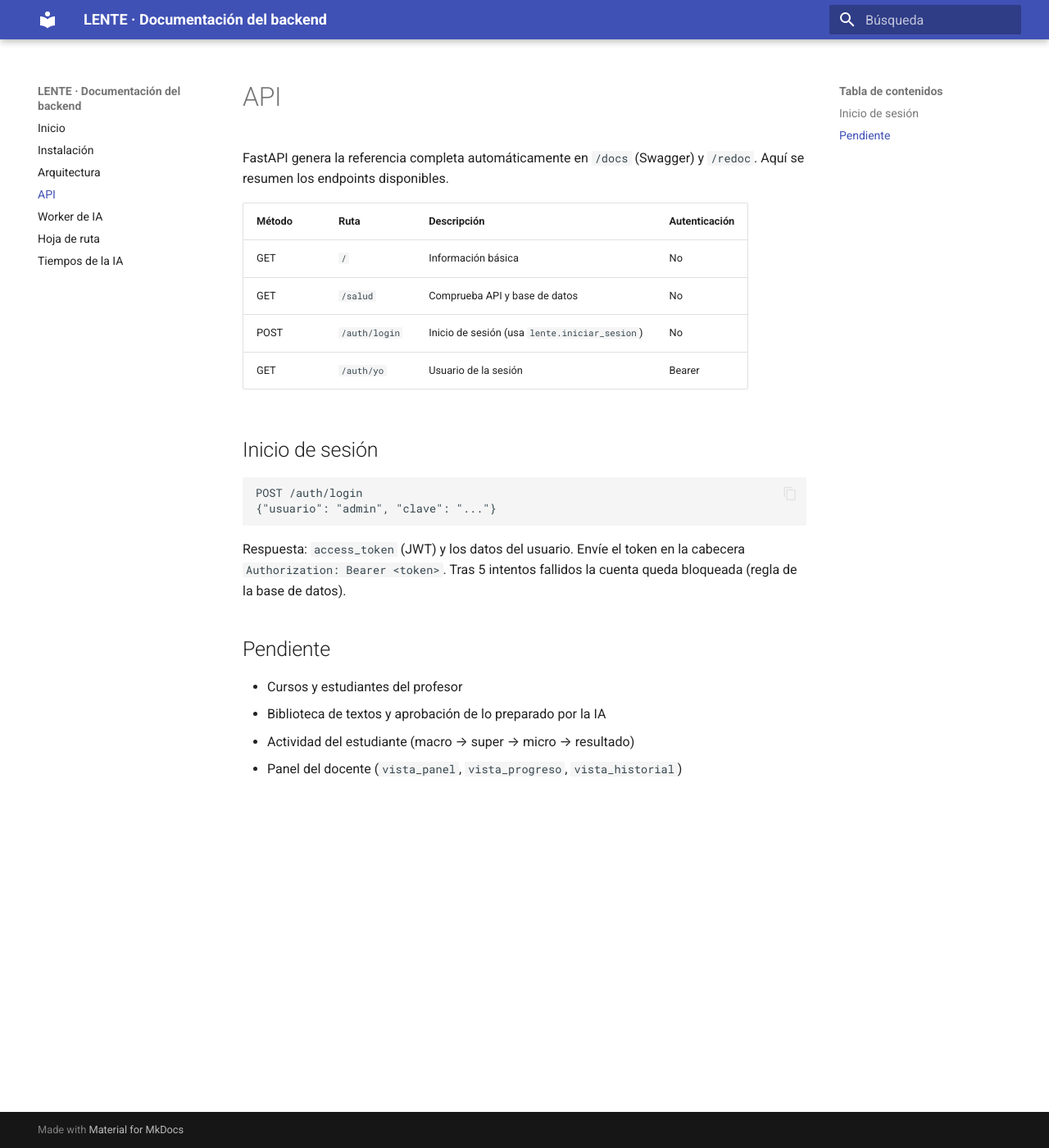
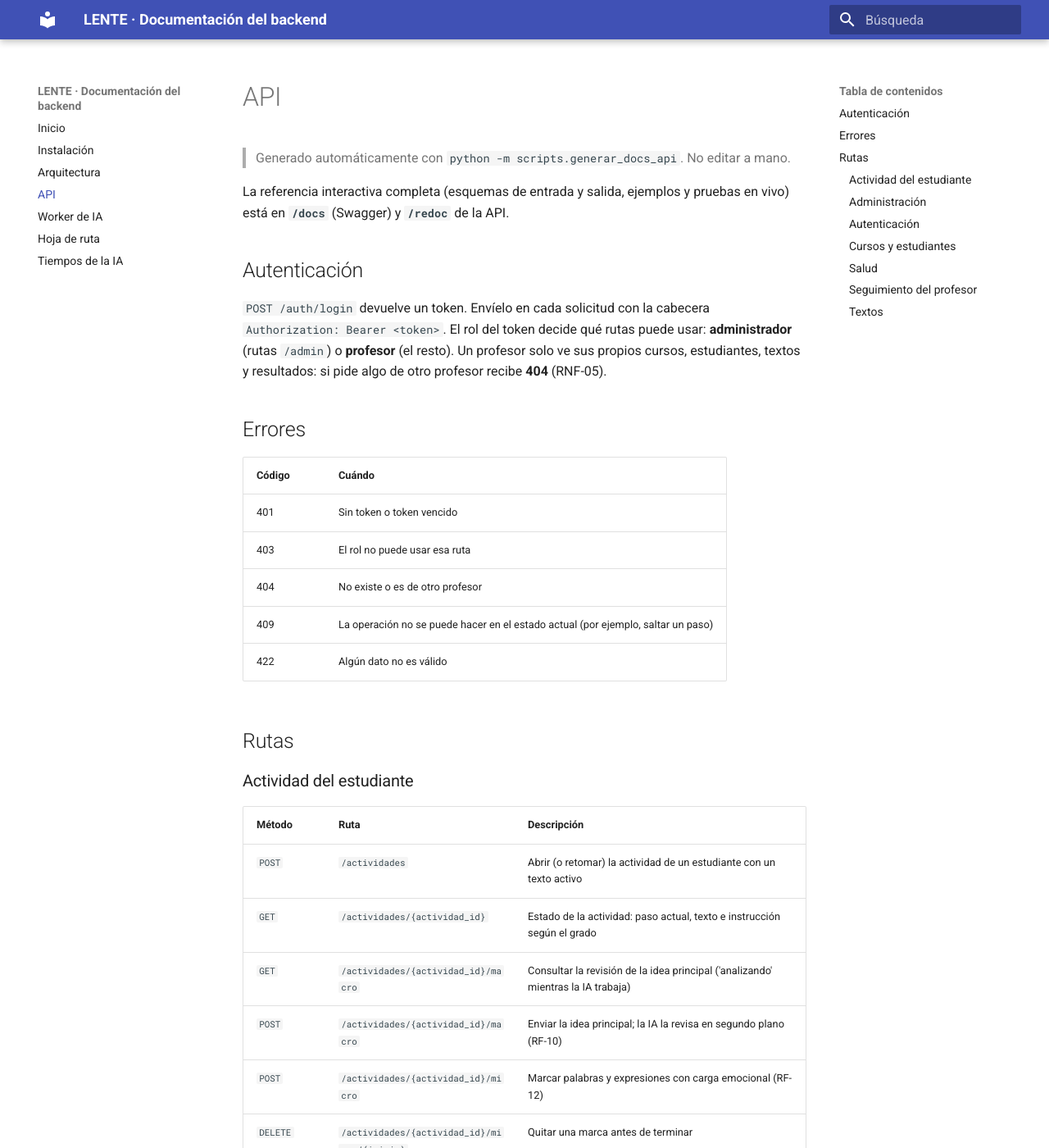
Before and after one commit to mvega09/lente, an MkDocs documentation site: the page built from docs/api.md, in a window 1280 px wide and 1400 px high. Shown: the whole window at 82% size. Built offline with MkDocs 1.6.1 and Material for MkDocs 9.7.7, drawn with Linux system fonts in a browser that asks for light colours; some of the changed text lies outside the part shown.

Commit message:
docs/api.md generado desde OpenAPI; script de base de pruebas ejecutable
Co-Authored-By: Claude Opus 5.5 <noreply@anthropic.com>

````diff
--- a/docs/api.md
+++ b/docs/api.md
@@ -1,29 +1,122 @@
 # API
 
-FastAPI genera la referencia completa automáticamente en `/docs` (Swagger) y
-`/redoc`. Aquí se resumen los endpoints disponibles.
+> Generado automáticamente con `python -m scripts.generar_docs_api`. No editar a mano.
 
-| Método | Ruta | Descripción | Autenticación |
-|---|---|---|---|
-| GET | `/` | Información básica | No |
-| GET | `/salud` | Comprueba API y base de datos | No |
-| POST | `/auth/login` | Inicio de sesión (usa `lente.iniciar_sesion`) | No |
-| GET | `/auth/yo` | Usuario de la sesión | Bearer |
+La referencia interactiva completa (esquemas de entrada y salida, ejemplos y
+pruebas en vivo) está en **`/docs`** (Swagger) y **`/redoc`** de la API.
 
-## Inicio de sesión
+## Autenticación
 
-```http
-POST /auth/login
-{"usuario": "admin", "clave": "..."}
-```
+`POST /auth/login` devuelve un token. Envíelo en cada solicitud con la
+cabecera `Authorization: Bearer <token>`. El rol del token decide qué rutas
+puede usar: **administrador** (rutas `/admin`) o **profesor** (el resto).
+Un profesor solo ve sus propios cursos, estudiantes, textos y resultados: si
+pide algo de otro profesor recibe **404** (RNF-05).
 
-Respuesta: `access_token` (JWT) y los datos del usuario. Envíe el token en
-la cabecera `Authorization: Bearer <token>`. Tras 5 intentos fallidos la
-cuenta queda bloqueada (regla de la base de datos).
+## Errores
 
-## Pendiente
+| Código | Cuándo |
+|---|---|
+| 401 | Sin token o token vencido |
+| 403 | El rol no puede usar esa ruta |
+| 404 | No existe o es de otro profesor |
+| 409 | La operación no se puede hacer en el estado actual (por ejemplo, saltar un paso) |
+| 422 | Algún dato no es válido |
 
-- Cursos y estudiantes del profesor
-- Biblioteca de textos y aprobación de lo preparado por la IA
-- Actividad del estudiante (macro → super → micro → resultado)
-- Panel del docente (`vista_panel`, `vista_progreso`, `vista_historial`)
+## Rutas
+
+
+### Actividad del estudiante
+
+| Método | Ruta | Descripción |
+|---|---|---|
+| `POST` | `/actividades` | Abrir (o retomar) la actividad de un estudiante con un texto activo |
+| `GET` | `/actividades/{actividad_id}` | Estado de la actividad: paso actual, texto e instrucción según el grado |
+| `GET` | `/actividades/{actividad_id}/macro` | Consultar la revisión de la idea principal ('analizando' mientras la IA trabaja) |
+| `POST` | `/actividades/{actividad_id}/macro` | Enviar la idea principal; la IA la revisa en segundo plano (RF-10) |
+| `POST` | `/actividades/{actividad_id}/micro` | Marcar palabras y expresiones con carga emocional (RF-12) |
+| `DELETE` | `/actividades/{actividad_id}/micro/{inicio}` | Quitar una marca antes de terminar |
+| `GET` | `/actividades/{actividad_id}/resultado` | Resultado de una actividad terminada (RF-16) |
+| `POST` | `/actividades/{actividad_id}/super` | Responder las preguntas de superestructura (RF-11) |
+| `POST` | `/actividades/{actividad_id}/terminar` | «Ver mi resultado»: calcula resultados, puntos, racha y logros (RF-16, RF-17, RF-18) |
+
+### Administración
+
+| Método | Ruta | Descripción |
+|---|---|---|
+| `GET` | `/admin/ajustes` | Valores generales: puntos, umbrales, modelo y prompts |
+| `PUT` | `/admin/ajustes/{clave}` | Cambiar un valor general sin tocar código (RNF-08) |
+| `GET` | `/admin/estudiantes` | Estudiantes registrados (RF-04) |
+| `GET` | `/admin/profesores` | Profesores registrados (RF-02, RF-04) |
+| `POST` | `/admin/profesores` | Crear cuenta de profesor (RF-02) |
+| `GET` | `/admin/profesores/{profesor_id}` | Ver un profesor |
+| `PATCH` | `/admin/profesores/{profesor_id}` | Modificar nombre o activar/desactivar la cuenta (RF-02) |
+| `POST` | `/admin/profesores/{profesor_id}/clave` | Restablecer contraseña temporal y desbloquear (RF-02) |
+| `GET` | `/admin/resumen` | Totales de profesores y estudiantes (RF-04) |
+
+### Autenticación
+
+| Método | Ruta | Descripción |
+|---|---|---|
+| `POST` | `/auth/cambiar-clave` | Cambiar la contraseña (obligatorio tras una clave temporal) |
+| `POST` | `/auth/login` | Inicio de sesión de administrador o profesor (RF-01) |
+| `GET` | `/auth/yo` | Datos del usuario de la sesión actual |
+
+### Cursos y estudiantes
+
+| Método | Ruta | Descripción |
+|---|---|---|
+| `GET` | `/cursos` | Mis cursos |
+| `POST` | `/cursos` | Crear curso |
+| `GET` | `/cursos/{curso_id}` | Ver un curso |
+| `PATCH` | `/cursos/{curso_id}` | Modificar o desactivar un curso |
+| `GET` | `/cursos/{curso_id}/estudiantes` | Estudiantes del curso (RF-05) |
+| `POST` | `/cursos/{curso_id}/estudiantes` | Agregar estudiante solo con su nombre (RF-03) |
+| `GET` | `/estudiantes/{estudiante_id}` | Ver un estudiante |
+| `PATCH` | `/estudiantes/{estudiante_id}` | Editar nombre, grado (RF-20), curso o activar/desactivar (RF-03) |
+| `DELETE` | `/estudiantes/{estudiante_id}` | Desactivar estudiante (se conserva su historial) |
+
+### Salud
+
+| Método | Ruta | Descripción |
+|---|---|---|
+| `GET` | `/` | Información básica de la API |
+| `GET` | `/salud` | Comprueba que la API y la base de datos respondan |
+
+### Seguimiento del profesor
+
+| Método | Ruta | Descripción |
+|---|---|---|
+| `GET` | `/alertas` | Alertas de acompañamiento (RF-21) |
+| `POST` | `/alertas/{alerta_id}/atender` | Marcar la alerta como atendida, con una nota opcional |
+| `GET` | `/cursos/{curso_id}/ajustes` | Reglas de puntos, niveles y alertas que usa el curso (RF-18, RNF-08) |
+| `PUT` | `/cursos/{curso_id}/ajustes/{clave}` | Cambiar una regla solo para este curso |
+| `DELETE` | `/cursos/{curso_id}/ajustes/{clave}` | Volver al valor general de una regla |
+| `GET` | `/cursos/{curso_id}/panel` | Panel del docente: participación, avance, recompensas y clima del curso |
+| `GET` | `/estudiantes/{estudiante_id}/historial` | Historial de respuestas del estudiante (RF-07) |
+| `GET` | `/estudiantes/{estudiante_id}/progreso` | Progreso individual, estadísticas, logros y evolución (RF-06, RF-08, RF-18) |
+
+### Textos
+
+| Método | Ruta | Descripción |
+|---|---|---|
+| `GET` | `/cursos/{curso_id}/textos` | Textos del curso |
+| `POST` | `/cursos/{curso_id}/textos` | Activar un texto aprobado en el curso |
+| `DELETE` | `/cursos/{curso_id}/textos/{texto_id}` | Retirar un texto del curso |
+| `GET` | `/textos` | Mi biblioteca de textos |
+| `POST` | `/textos` | Cargar un texto; con cuerpo, la IA prepara el paquete en segundo plano (RF-09) |
+| `GET` | `/textos/{texto_id}` | Texto con su paquete, preguntas y palabras |
+| `PATCH` | `/textos/{texto_id}` | Editar título, fuente, nota o enlace |
+| `DELETE` | `/textos/{texto_id}` | Archivar el texto |
+| `POST` | `/textos/{texto_id}/aprobar` | Aprobar el paquete; sin idea principal no se aprueba (RF-09) |
+| `POST` | `/textos/{texto_id}/palabras` | Agregar palabra o expresión con carga emocional (RF-12) |
+| `DELETE` | `/textos/{texto_id}/palabras/{palabra_id}` | Quitar palabra |
+| `PATCH` | `/textos/{texto_id}/paquete` | Revisar la idea principal, los elementos clave y los consejos (RF-09) |
+| `POST` | `/textos/{texto_id}/preguntas` | Agregar pregunta orientadora de superestructura (RF-11) |
+| `PATCH` | `/textos/{texto_id}/preguntas/{pregunta_id}` | Editar pregunta |
+| `DELETE` | `/textos/{texto_id}/preguntas/{pregunta_id}` | Quitar pregunta |
+| `POST` | `/textos/{texto_id}/preparar` | Pedir a la IA que (re)prepare el paquete |
+| `GET` | `/textos/{texto_id}/resaltados` | Resaltados del modo explicación (RF-13, RF-14) |
+| `POST` | `/textos/{texto_id}/resaltados` | Resaltar un fragmento con su explicación; el texto original no cambia |
+| `DELETE` | `/textos/{texto_id}/resaltados/{resaltado_id}` | Quitar resaltado |
+| `POST` | `/textos/{texto_id}/revisar` | Volver un texto aprobado a revisión (se retira de los cursos) |
````
